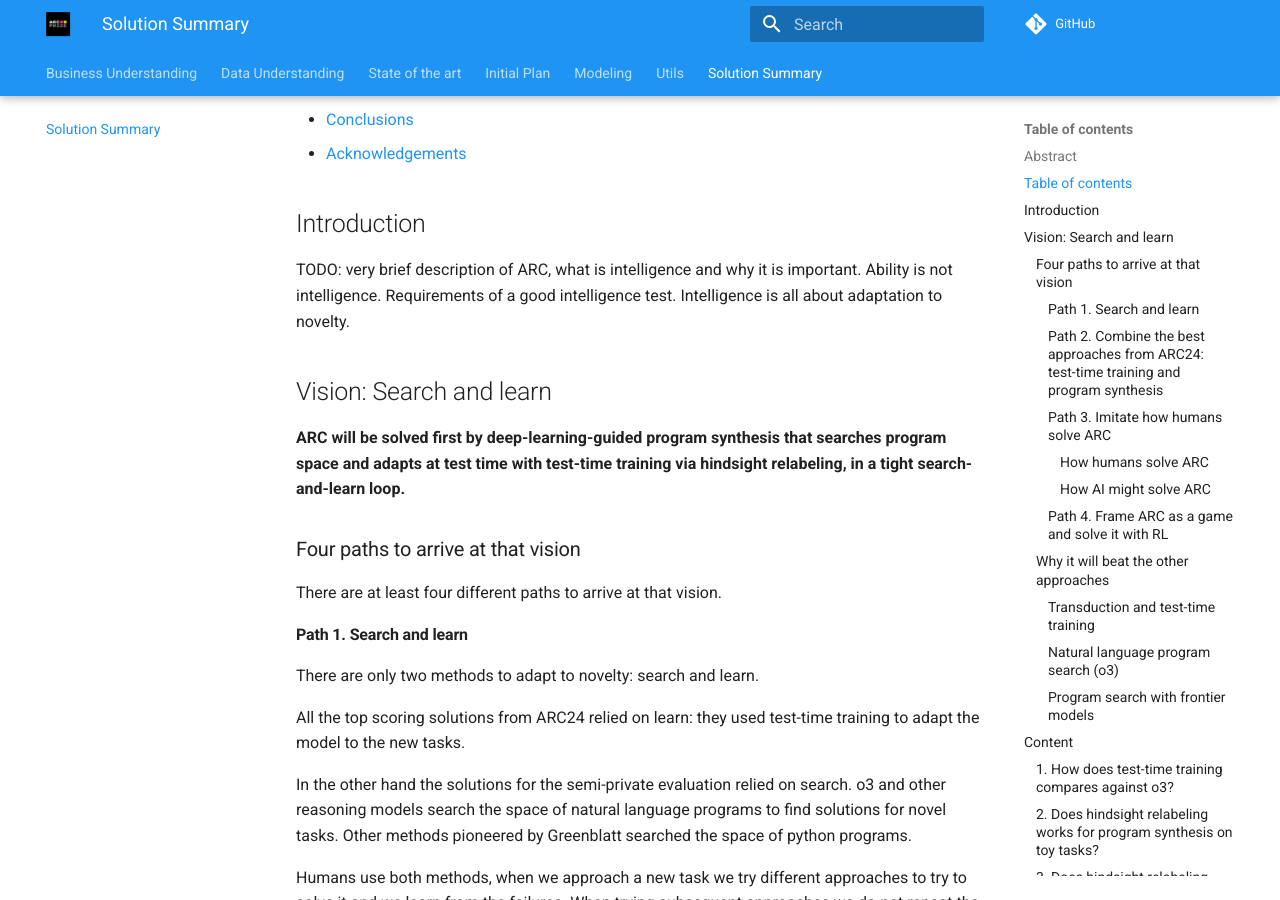
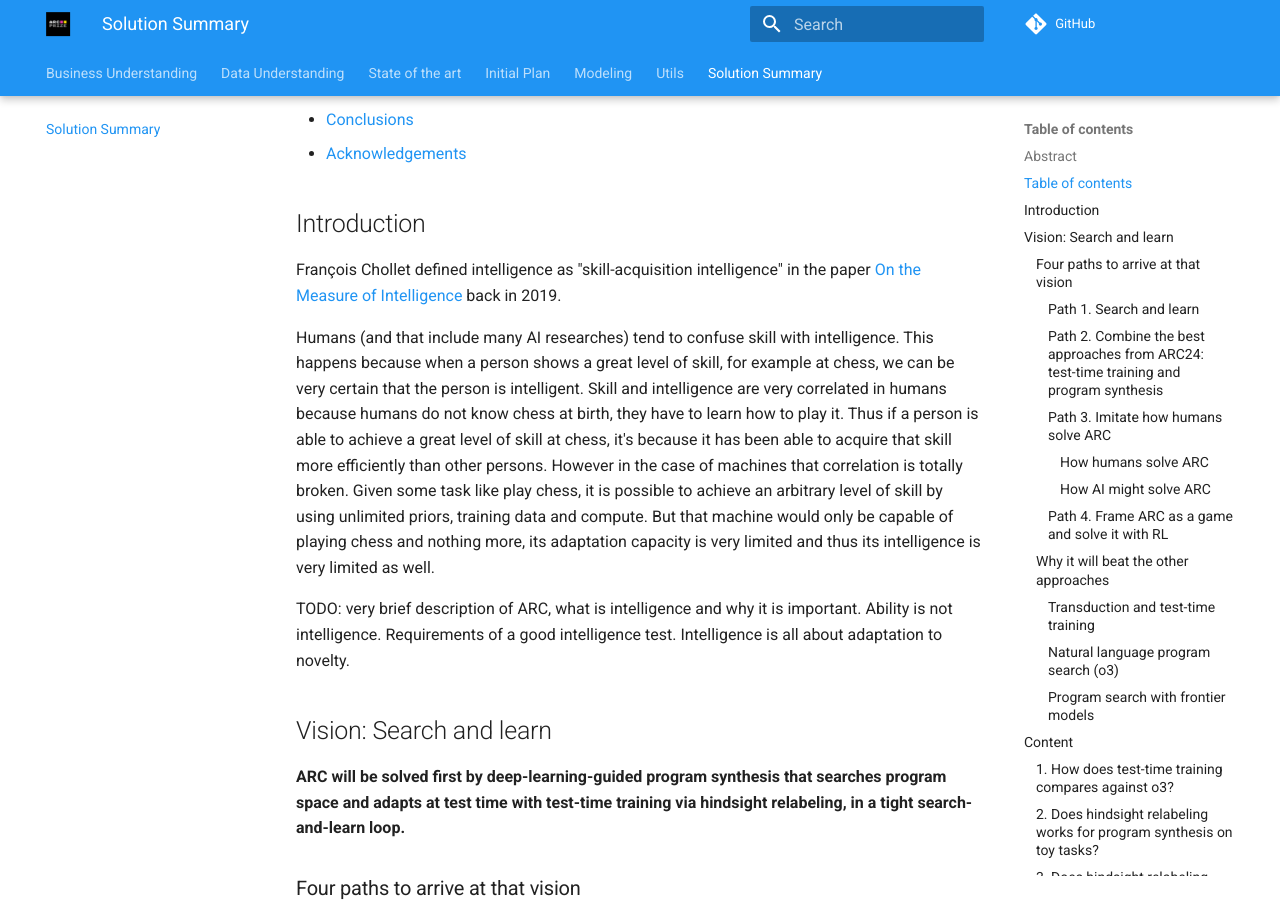
Before and after one commit to ironbar/arc25, an MkDocs documentation site: the page built from docs/05_Solution_Summary.md, in a window 1280 px wide and 900 px high, scrolled down 1523 px. Built offline with MkDocs 1.6.1 and Material for MkDocs 9.7.7, drawn with Linux system fonts in a browser that asks for light colours; comment, search, counter and statistics services are not loaded.

Commit message:
working on the introduction

```diff
--- a/docs/05_Solution_Summary.md
+++ b/docs/05_Solution_Summary.md
@@ -49,6 +49,23 @@ the leaderboard was obtained with minor adaptations of last year's test-time tra
 - [Acknowledgements](#acknowledgements)
 
 ## Introduction
+
+<!-- what is intelligence --->
+François Chollet defined intelligence as "skill-acquisition intelligence" in the paper [On the Measure of Intelligence](https://arxiv.org/abs/1911.01547) back in 2019.
+
+<!-- intelligence vs skill --->
+Humans (and that include many AI researches) tend to confuse skill with intelligence. This happens because
+when a person shows a great level of skill, for example at chess, we can be very certain that the person is intelligent. Skill and intelligence are very correlated in humans because humans do not know chess at birth, they have to learn how to play it. Thus if a person is able to achieve a great level of skill at chess, it's because
+it has been able to acquire that skill more efficiently than other persons.
+However in the case of machines that correlation is totally broken. Given some task like play chess, it is possible
+to achieve an arbitrary level of skill by using unlimited priors, training data and compute. But that machine
+would only be capable of playing chess and nothing more, its adaptation capacity is very limited and thus its intelligence is very limited as well.
+
+<!-- ARC --->
+
+<!-- Why ARC is important --->
+
+<!-- superintelligence --->
 
 TODO: very brief description of ARC, what is intelligence and why it is important. Ability is not intelligence.
 Requirements of a good intelligence test. Intelligence is all about adaptation to novelty.
```
